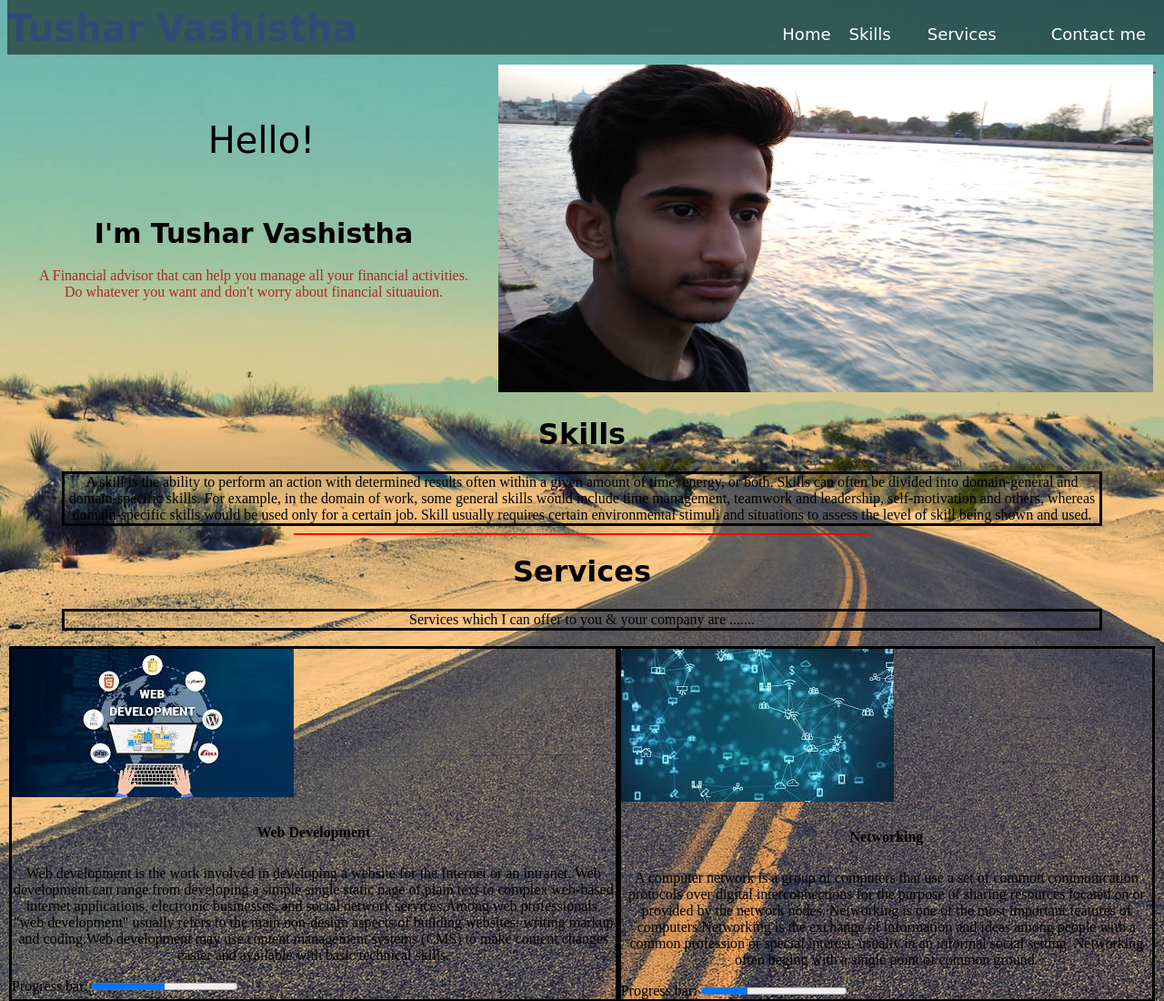
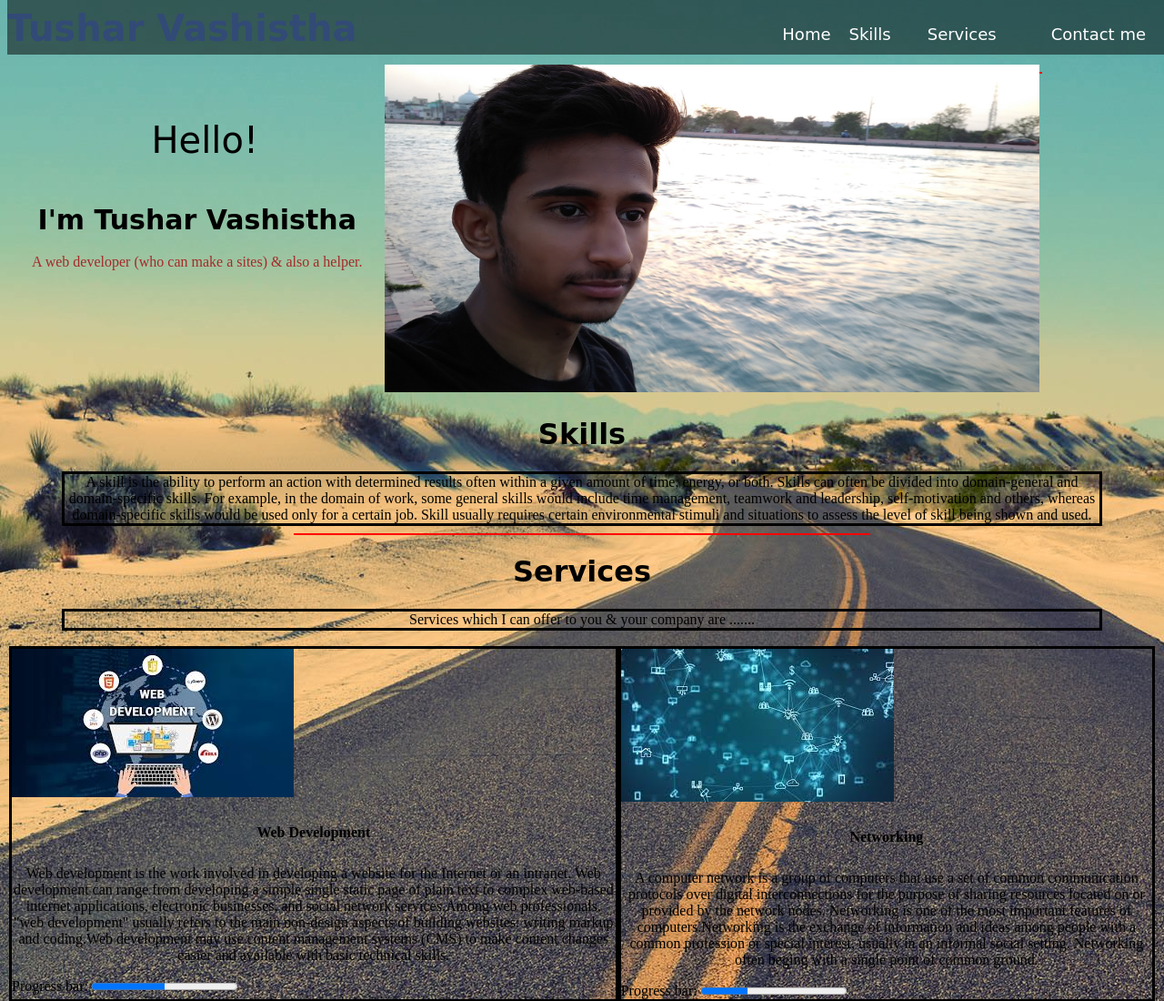
Before and after one commit to tusharvashistha26/myweb-, a plain HTML site: page index.html in a window 1280 px wide. Shown: the top 1100 px of the page at 91% size. Drawn offline with Linux system fonts and the light colour scheme.

Commit message:
update index.html

```diff
--- a/index.html
+++ b/index.html
@@ -49,10 +49,7 @@
             <div class="container" style="text-align: center; margin-top: 12%;">
                 <h1 class="card-title mainHeading" >I'm Tushar Vashistha
                 </h1>
-                <p class="card-text" style="color: brown;">A Financial
-                    advisor that can help you manage all your financial activities. Do whatever you want and don't
-                    worry
-                    about financial situauion. </p>
+                <p class="card-text" style="color: brown;">A web developer (who can make a sites) & also a helper. </p>
             </div>
         </div>
         <div class="face">
```
